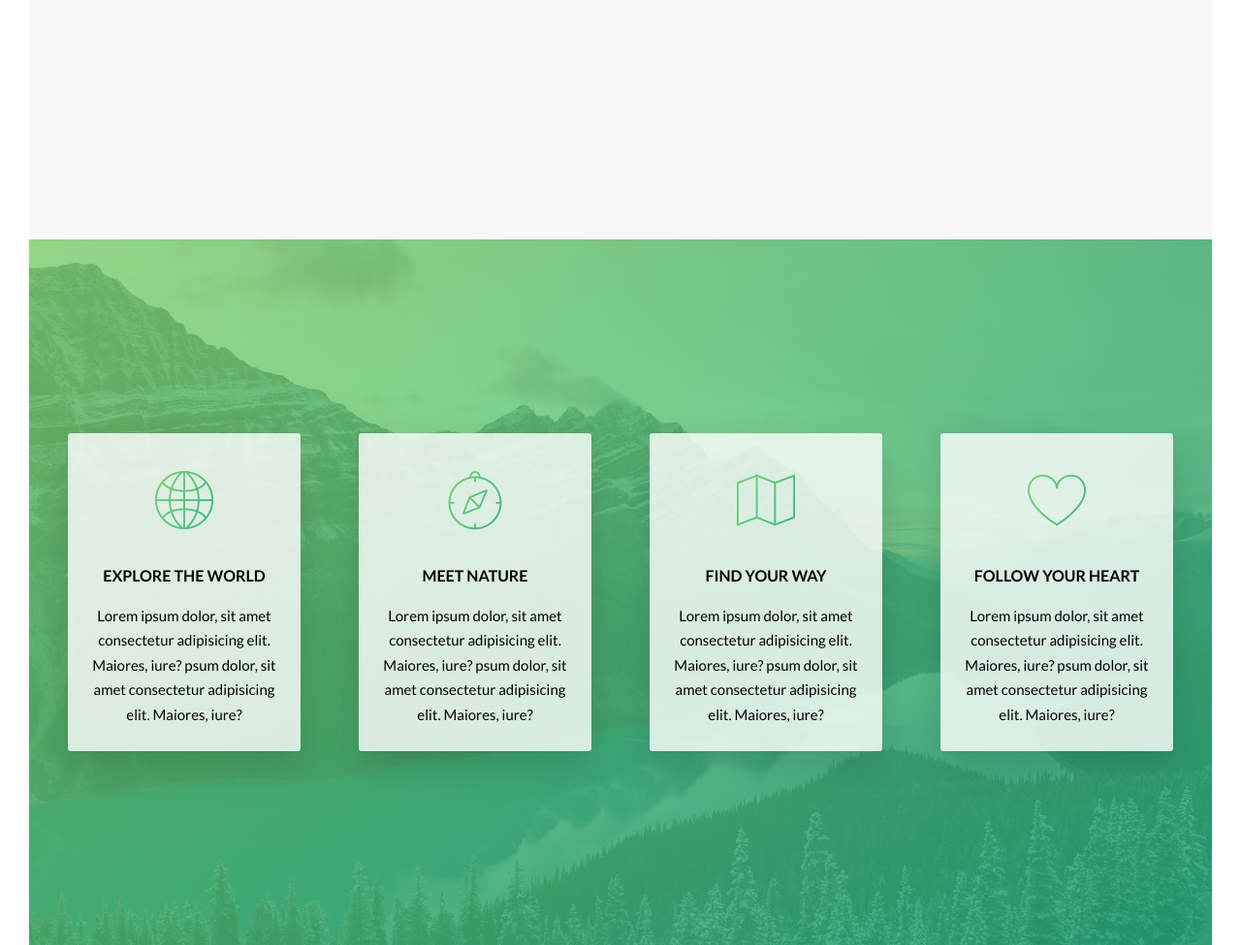
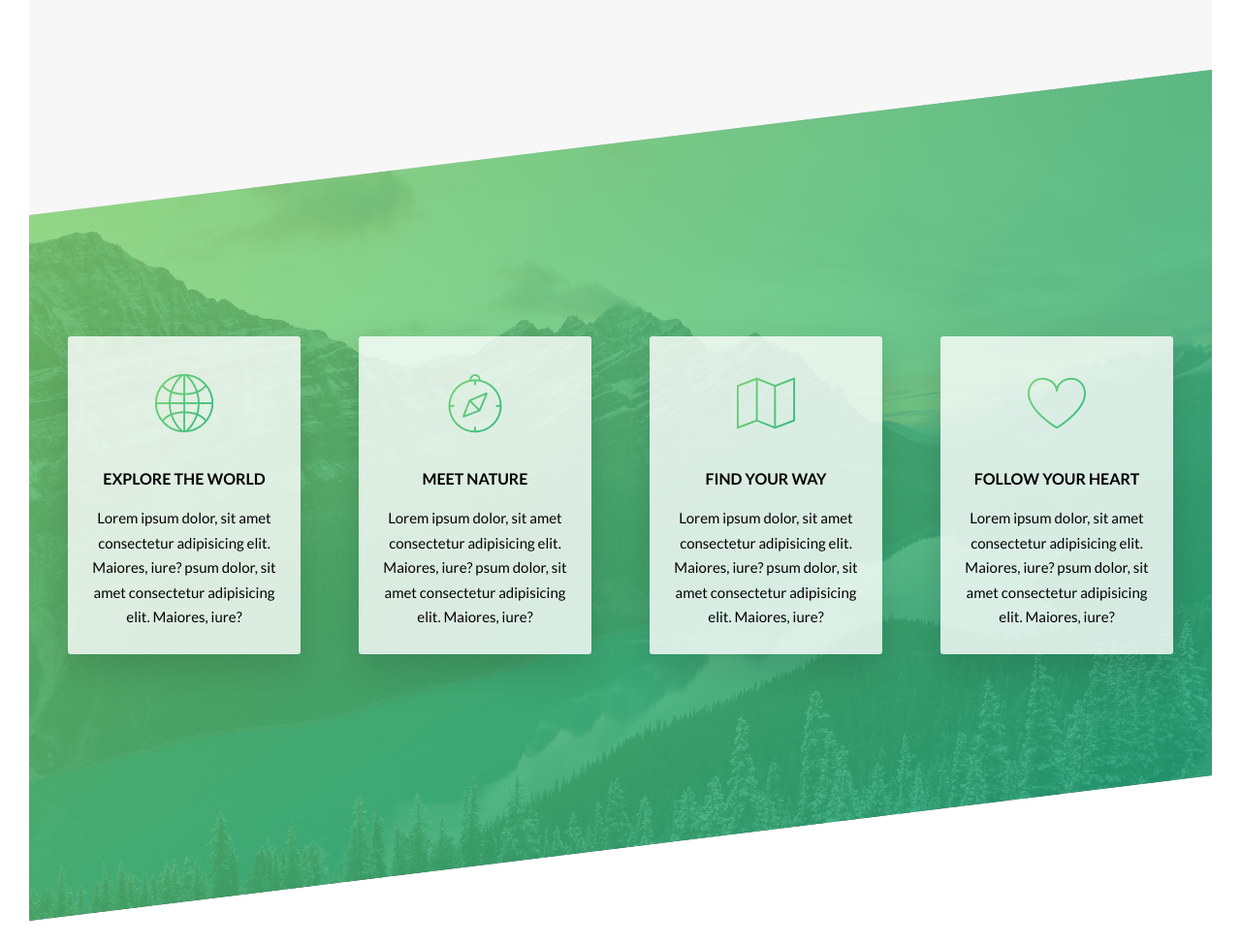
Before and after one commit to Diolemos/natours, a website: page index.html in a window 1280 px wide. Shown: the part 1391-2366 px from the top of the page at 97% size. After the commit the page ends 2341 px from the top, so only its background shows below. Drawn offline with Linux system fonts and the light colour scheme.

Commit message:
feature section style

```diff
--- a/sass/pages/_home.scss
+++ b/sass/pages/_home.scss
@@ -10,4 +10,9 @@
     background-image:linear-gradient(to right bottom, rgba($color-primary-light, 0.8), rgba($color-primary-dark, 0.8)) ,url(../img/nat-4.jpg);
     background-size: cover;
     background-position: top;
+    margin-top: -10rem;
+    transform: skewY(-7deg);
+        & > *{
+            transform: skewY(7deg);
+        }
 }
```
Also changed, not shown: css/style.css.
